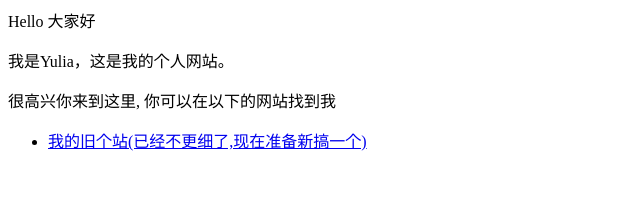
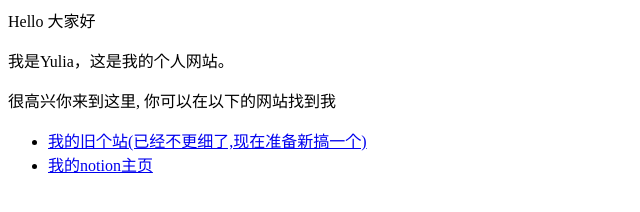
Before and after one commit to HiYulia/me, a plain HTML site: page index.html in a window 1280 px wide. Shown: the whole page, without its empty margins (0-640 px from the left). Drawn offline with Linux system fonts and the light colour scheme.

Commit message:
Update index.html

```diff
--- a/index.html
+++ b/index.html
@@ -4,4 +4,5 @@
 
 <ul>
   <li> <a href="https://xyniu0829.wixsite.com/yulia">我的旧个站(已经不更细了,现在准备新搞一个)</a> </li>
+  <li> <a href="https://jumpy-diver-0c8.notion.site/Yulia-Niu-30f0d9b491eb4f2f8980c68e48824e8a">我的notion主页</a> </li>
 </ul>
```
